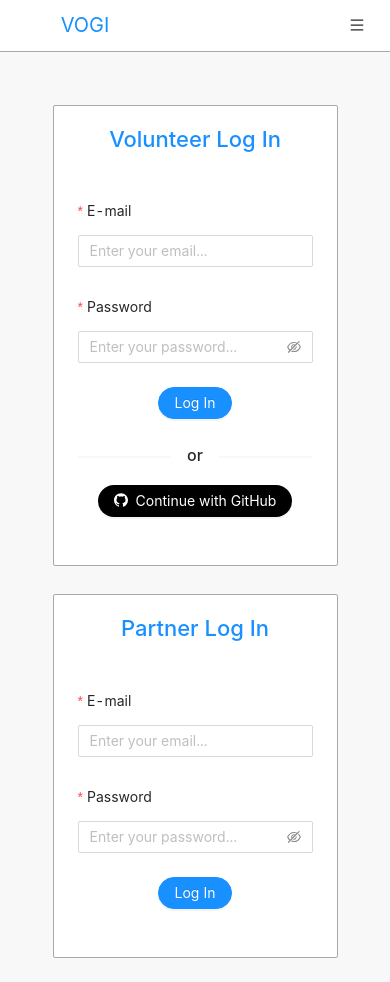
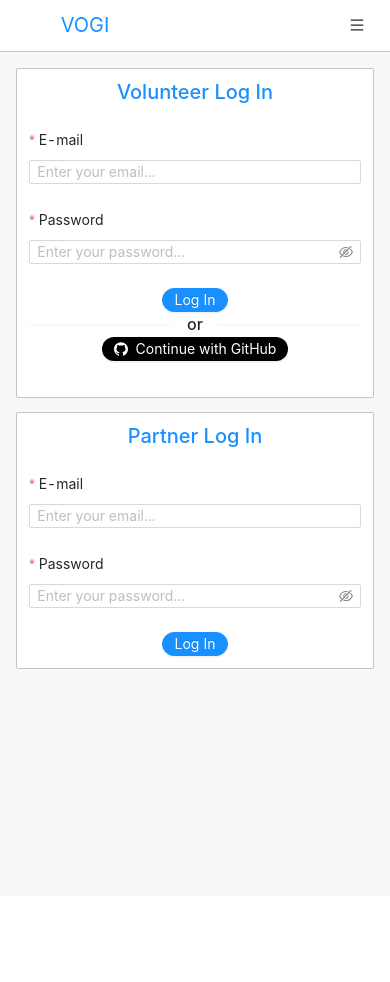
Before and after one commit to Lagbana/vogi, a React (Create React App) app in the folder client/: page /login in a window 390 px wide. After the commit the page ends 896 px from the top, so only its background shows below. Built offline with nearby package versions, Linux system fonts and the light colour scheme.

Commit message:
Made login responsive and did some styling touchups

```diff
--- a/client/src/components/LogInForms/partnerForm.js
+++ b/client/src/components/LogInForms/partnerForm.js
@@ -2,7 +2,10 @@ import React from 'react'
 import { Redirect } from 'react-router-dom'
 import { Form as AntForm, Input, Button } from 'antd'
 import API from '../../utils/API'
+import useWindowSize from '../../utils/useWindowSize'
 
+function PartnerLoginForm () {
+  const [width, height] = useWindowSize()
   const styling = {
     formLayout: {
       labelCol: {
@@ -15,10 +18,11 @@ const styling = {
     githubButton: {
       backgroundColor: 'black',
       border: 'none'
+    },
+    responsiveMargin: {
+      marginBottom: width > 767 ? 12 : 0
     }
   }
-
-function PartnerLoginForm () {
   const [form] = AntForm.useForm()
   const isAuthenticated = localStorage.getItem('tokens')
   if (isAuthenticated) return <Redirect to='/user/dashboard' />
@@ -54,6 +58,7 @@ function PartnerLoginForm () {
 
   return (
     <AntForm
+      size={width > 575 ? 'default' : 'small'}
       form={form}
       name='partner form'
       initialValues={{ email: '', password: '', remember: true }}
@@ -85,7 +90,7 @@ function PartnerLoginForm () {
       >
         <Input.Password placeholder='Enter your password...' />
       </AntForm.Item>
-      <AntForm.Item>
+      <AntForm.Item style={styling.responsiveMargin}>
         <Button type='primary' shape='round' htmlType='submit'>
           Log In
         </Button>
--- a/client/src/components/LogInForms/volunteerForm.js
+++ b/client/src/components/LogInForms/volunteerForm.js
@@ -3,7 +3,10 @@ import { Redirect } from 'react-router-dom'
 import { Form as AntForm, Input, Button, Divider } from 'antd'
 import API from '../../utils/API'
 import { GithubOutlined } from '@ant-design/icons'
+import useWindowSize from '../../utils/useWindowSize'
 
+function VolunteerLogIn () {
+  const [width, height] = useWindowSize()
   const styling = {
     formLayout: {
       labelCol: {
@@ -16,10 +19,12 @@ const styling = {
     githubButton: {
       backgroundColor: 'black',
       border: 'none'
+    },
+    responsiveMargin: {
+      marginBottom: width > 767 ? 12 : 0,
+      marginTop: width > 767 ? 12 : 0
     }
   }
-
-function VolunteerLogIn () {
   const [form] = AntForm.useForm()
   const isAuthenticated = localStorage.getItem('tokens')
   if (isAuthenticated) return <Redirect to='/user/dashboard' />
@@ -57,6 +62,7 @@ function VolunteerLogIn () {
 
   return (
     <AntForm
+      size={width > 575 ? 'default' : 'small'}
       form={form}
       name='volunteer form'
       initialValues={{ email: '', password: '', remember: true }}
@@ -88,12 +94,12 @@ function VolunteerLogIn () {
       >
         <Input.Password placeholder='Enter your password...' />
       </AntForm.Item>
-      <AntForm.Item>
+      <AntForm.Item style={styling.responsiveMargin}>
         <Button type='primary' shape='round' htmlType='submit'>
           Log In
         </Button>
       </AntForm.Item>
-      <Divider>or</Divider>
+      <Divider style={styling.responsiveMargin}>or</Divider>
       <AntForm.Item>
         <Button style={styling.githubButton} type='primary' shape='round'>
           <GithubOutlined />
--- a/client/src/components/Navbar/index.js
+++ b/client/src/components/Navbar/index.js
@@ -17,7 +17,7 @@ function Navbar ({ authenticated }) {
     setVisible(false)
   }
   return (
-    <nav className='menuBar' style={{ borderBottom: '1px solid darkGray' }}>
+    <nav className='menuBar' style={{ borderBottom: '1px solid #C4C4C4' }}>
       <div className='logo'>
         <Link to='/'>VOGI</Link>
       </div>
--- a/client/src/pages/Login/index.js
+++ b/client/src/pages/Login/index.js
@@ -3,17 +3,21 @@ import PartnerForm from '../../components/LogInForms/partnerForm'
 import VolunteerForm from '../../components/LogInForms/volunteerForm'
 import { Layout, Card, Row, Col, Divider } from 'antd'
 import Navbar from '../../components/Navbar'
+import useWindowSize from '../../utils/useWindowSize'
 
 const { Content } = Layout
 
+function Login () {
+  const [width, height] = useWindowSize()
   const styling = {
+    wrapper: {},
     header: {
       border: 'none',
       color: '#1890ff',
-    fontSize: '22px'
+      fontSize: width > 990 ? 22 : 20
     },
     content: {
-    padding: 24,
+      paddingTop: width > 990 ? 24 : 16,
       margin: 0,
       minHeight: '100vh',
       backgroundColor: '#F8F8F8'
@@ -21,26 +25,28 @@ const styling = {
     volunteerCard: {
       width: '100%',
       marginLeft: '0rem',
-    border: '1px darkGray solid',
-    marginTop: '10%'
+      marginBottom: width > 990 ? '0%' : '4%',
+      marginTop: width > 990 ? '10%' : '0%',
+      border: '1px #C4C4C4 solid'
     },
+
     partnerCard: {
       width: '100%',
       marginLeft: '0rem',
-    border: '1px darkGray solid',
-    marginTop: '10%'
+      marginBottom: width > 990 ? '0%' : '4%',
+      marginTop: width > 990 ? '15%' : '0%',
+      border: '1px #C4C4C4 solid'
     }
   }
-
-function Login () {
   return (
     <>
       <Navbar />
       <Layout>
         <Content style={styling.content}>
           <Row justify='center'>
-            <Col xl={10} lg={10} md={20} sm={20} xs={20}>
+            <Col xl={10} lg={10} md={18} sm={20} xs={22}>
               <Card
+                size={width > 767 ? 'default' : 'small'}
                 shape='round'
                 title='Volunteer Log In'
                 headStyle={styling.header}
@@ -52,12 +58,13 @@ function Login () {
             <Col className='gutter-row' xl={3} lg={3} md={0} sm={0} xs={0}>
               <Divider
                 type='vertical'
-                style={{ borderColor: 'darkGray', minHeight: '80vh' }}
+                style={{ borderColor: '#C4C4C4', minHeight: '80vh' }}
               ></Divider>
             </Col>
 
-            <Col xl={10} lg={10} md={20} sm={20} xs={20}>
+            <Col xxl={10} lg={10} md={18} sm={20} xs={22}>
               <Card
+                size={width > 767 ? 'default' : 'small'}
                 title='Partner Log In'
                 headStyle={styling.header}
                 style={styling.partnerCard}
--- a/client/src/pages/Signup/index.js
+++ b/client/src/pages/Signup/index.js
@@ -57,7 +57,7 @@ function SignUp () {
             <Col className='gutter-row' xl={3} lg={3} md={0} sm={0} xs={0}>
               <Divider
                 type='vertical'
-                style={{ borderColor: 'darkGray', minHeight: '80vh' }}
+                style={{ borderColor: '#C4C4C4', minHeight: '80vh' }}
               ></Divider>
             </Col>
             <Col xl={10} lg={10} md={18} sm={20} xs={22}>
```
Lines whose indentation alone changed are shown as unchanged.
